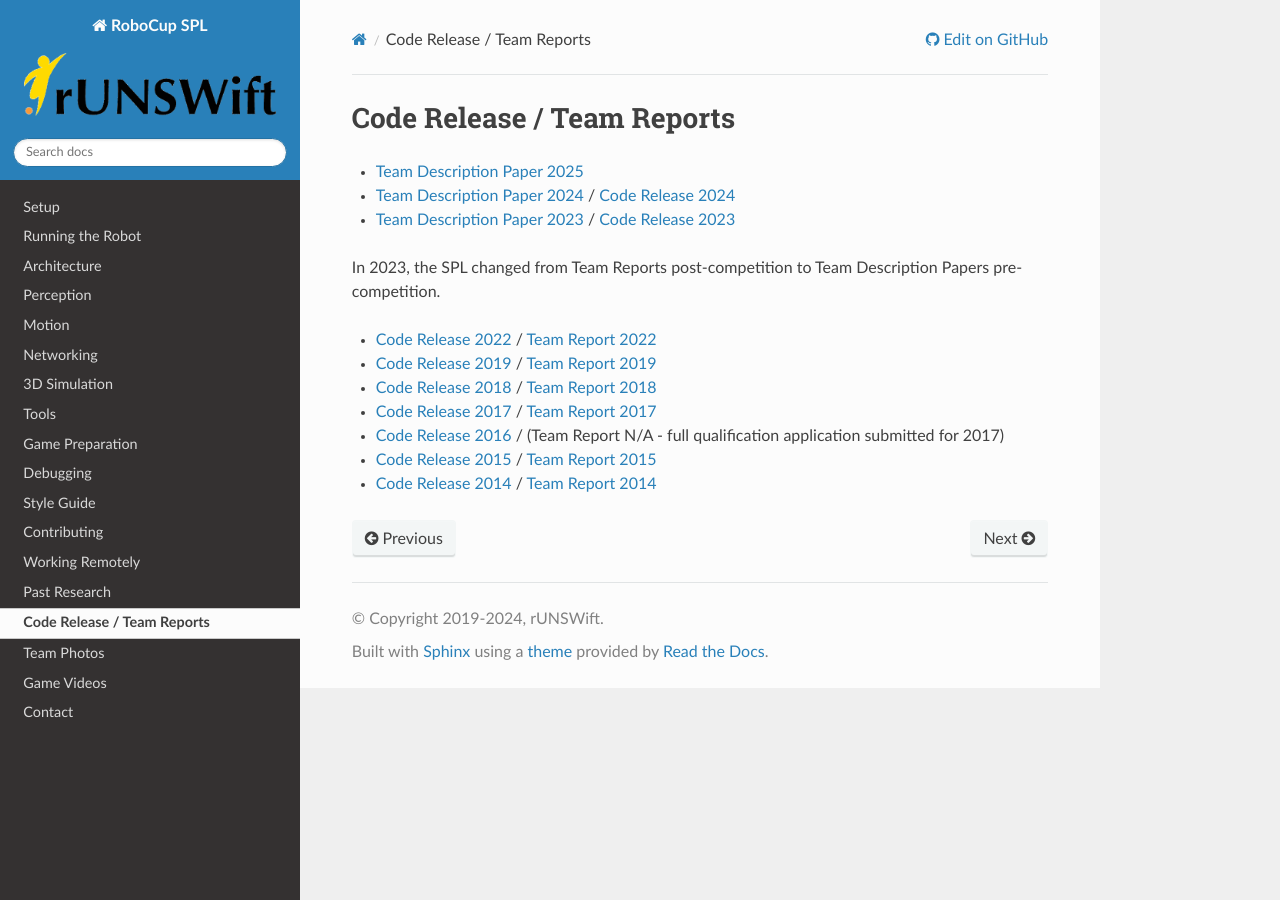
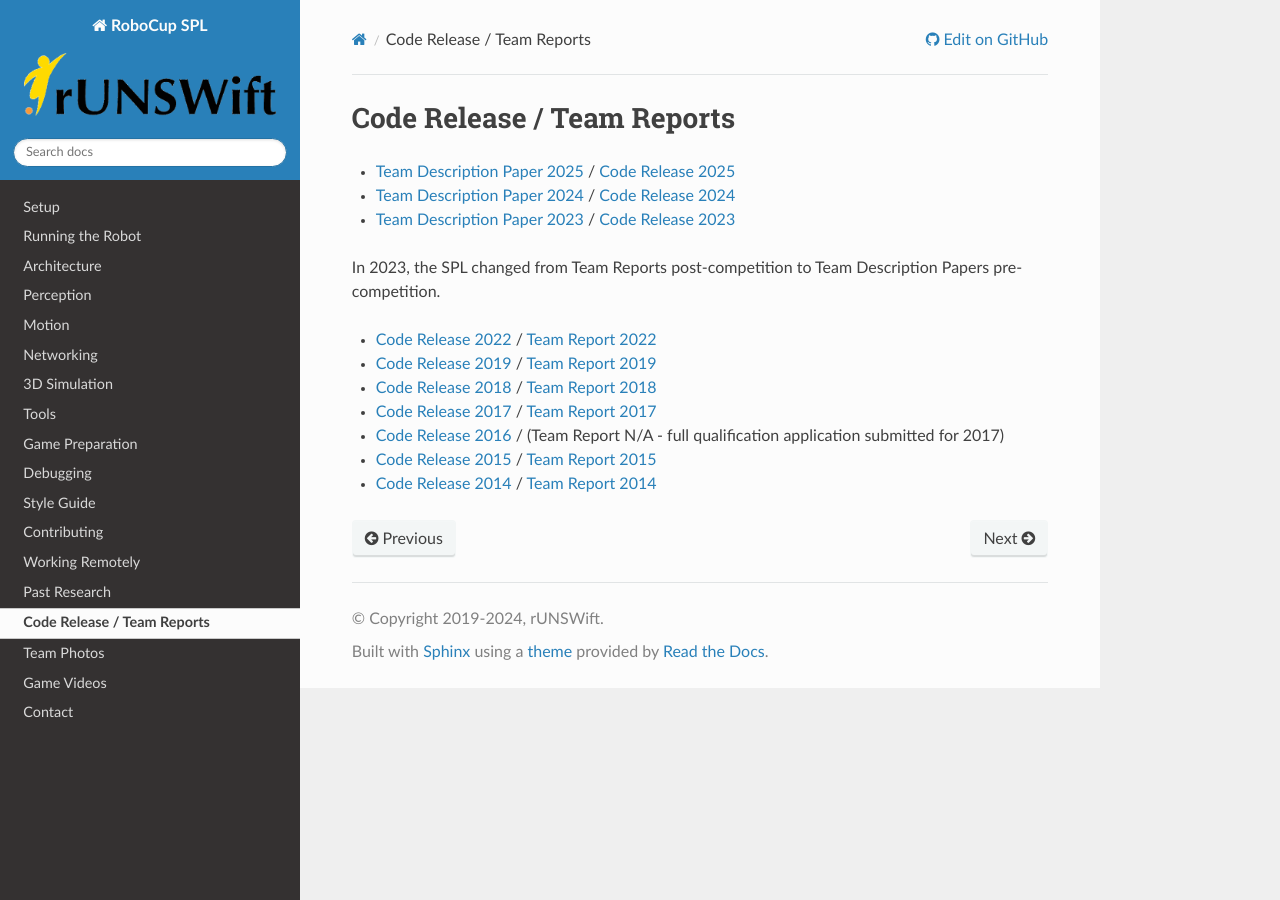
Before and after one commit to UNSWComputing/rUNSWift-docs, a Sphinx documentation site: the page built from source/code_releases_team_reports.rst, in a window 1280 px wide. Built offline with Sphinx 7.4.7 and the Read the Docs theme 3.1.0, drawn with Linux system fonts in a browser that asks for light colours.

Commit message:
Update code_releases_team_reports.rst

```diff
--- a/source/code_releases_team_reports.rst
+++ b/source/code_releases_team_reports.rst
@@ -2,7 +2,7 @@
 Code Release / Team Reports
 ###########################
 
-* `Team Description Paper 2025 <https://github.com/UNSWComputing/rUNSWift-2024-release/raw/main/SPL_2025_TDP_rUNSWift.pdf>`_
+* `Team Description Paper 2025 <https://github.com/UNSWComputing/rUNSWift-2024-release/raw/main/SPL_2025_TDP_rUNSWift.pdf>`_ / `Code Release 2025 <https://github.com/UNSWComputing/rUNSWift-2025-release>`_
 * `Team Description Paper 2024 <https://github.com/UNSWComputing/rUNSWift-2024-release/raw/main/SPL_2024_TDP_rUNSWift.pdf>`_ / `Code Release 2024 <https://github.com/UNSWComputing/rUNSWift-2024-release>`_
 * `Team Description Paper 2023 <https://spl.robocup.org/wp-content/uploads/SPL2023_TDP_rUNSWift.pdf>`_  / `Code Release 2023 <https://github.com/UNSWComputing/rUNSWift-2023-release>`_
 
```
